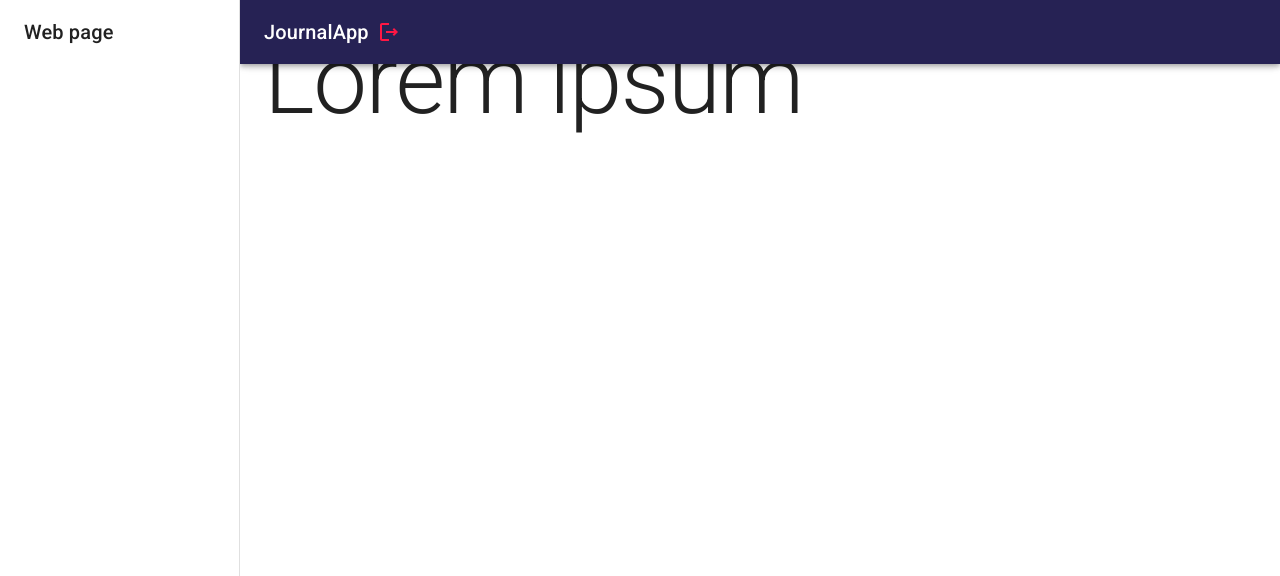
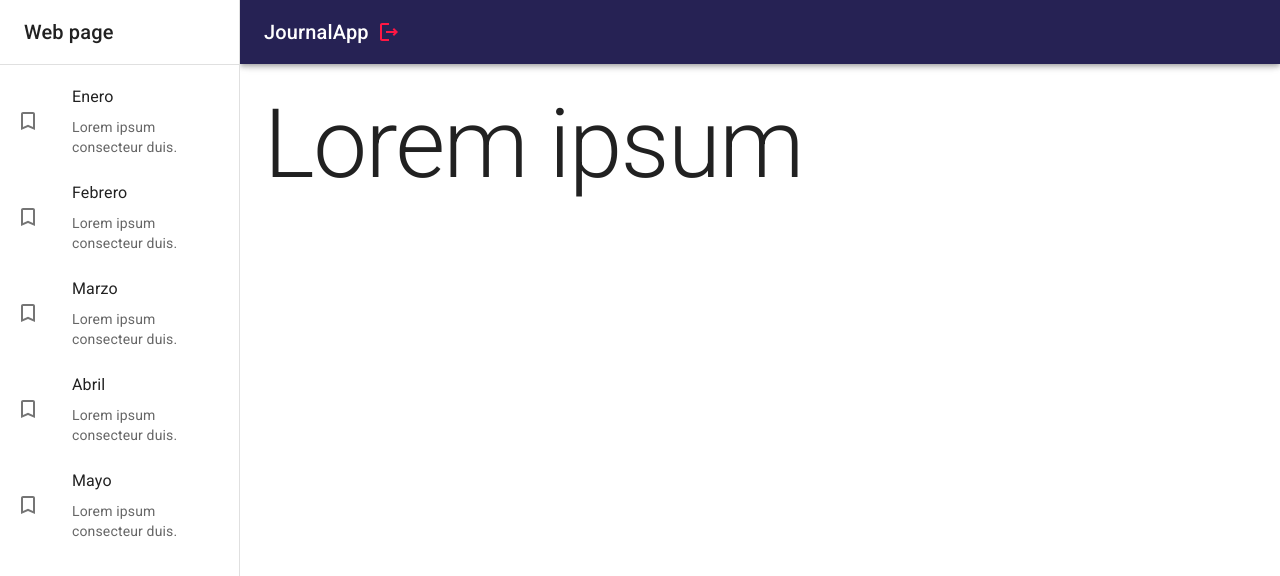
Before and after one commit to gabogara/JournalApp, a React (Vite) app in the folder journal-app/: page / in a window 1280 px wide. Shown: the top 576 px of the page. Built offline with nearby package versions, Linux system fonts and the light colour scheme.

Commit message:
I finished the SideBar

```diff
--- a/journal-app/src/journal/components/SideBar.jsx
+++ b/journal-app/src/journal/components/SideBar.jsx
@@ -1,4 +1,5 @@
-import { Box, Drawer, Toolbar, Typography } from '@mui/material';
+import { TurnedInNot} from '@mui/icons-material';
+import { Box, Divider, Drawer, Grid, List, ListItem, ListItemButton, ListItemIcon, ListItemText, Toolbar, Typography } from '@mui/material';
 
 export const SideBar = ( {drawerWidth=240} ) => {
   return (
@@ -19,6 +20,30 @@ export const SideBar = ( {drawerWidth=240} ) => {
                     Web page
                 </Typography>
             </Toolbar>
+            <Divider />
+
+            <List>
+                {
+                ['Enero', 'Febrero', 'Marzo', 'Abril', 'Mayo'].map ( text => (
+                    <ListItem key= {text} disablePadding>
+                        <ListItemButton>
+                            <ListItemIcon>
+                                <TurnedInNot />
+
+                            </ListItemIcon>
+                            <Grid container>
+                                <ListItemText primary={ text } />
+                                <ListItemText secondary={ 'Lorem ipsum consecteur duis.' } />
+
+
+
+                            </Grid>
+                        </ListItemButton>
+
+                    </ListItem>
+                ) )
+                }
+            </List>
 
 
         </Drawer>
--- a/journal-app/src/journal/layout/JournalLayout.jsx
+++ b/journal-app/src/journal/layout/JournalLayout.jsx
@@ -1,6 +1,7 @@
 import { Box } from "@mui/system";
 import { NavBar } from "../components/NavBar";
 import { SideBar } from "../components/SideBar";
+import { Toolbar } from "@mui/material";
 
 const drawerWidth  = 240;
 
@@ -12,13 +13,12 @@ export const JournalLayout = ({children}) => {
         <NavBar drawerWidth= { drawerWidth } />
         <SideBar dradrawerWidth= { drawerWidth } />
 
-        {/* Sidebar */}
-
         <Box
         component='main'
         sx={{ flexGrow: 1, p:3 }}
         >
-            {/* ToolBar */ }
+          <Toolbar/>
+
             { children }
 
         </Box>
```
